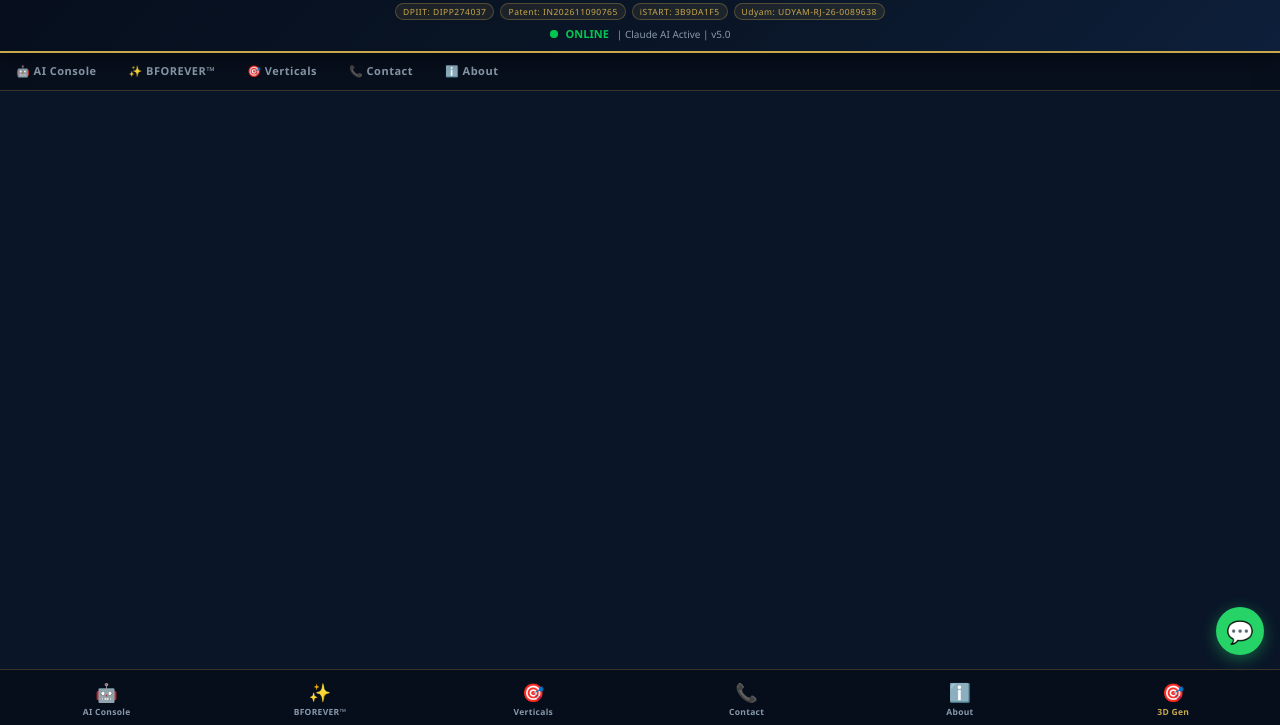
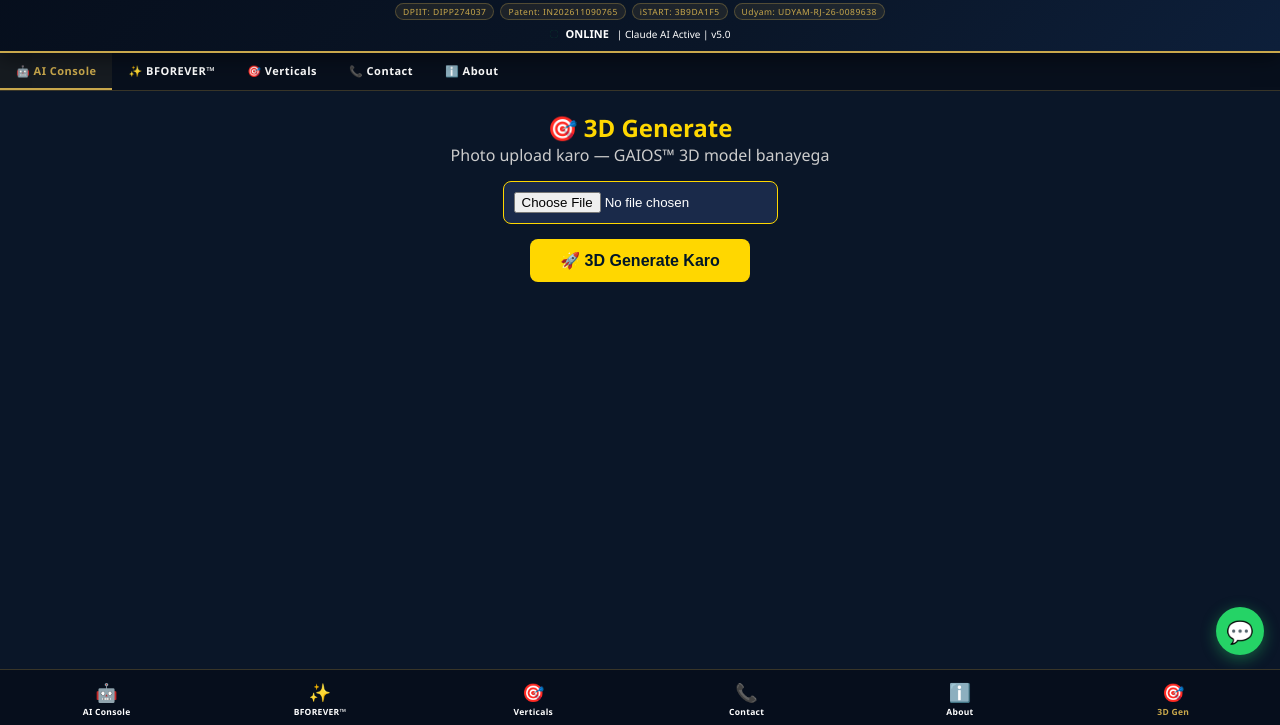
Before and after one commit to genesysadditive3d/gaios-app, a plain HTML site: page index.html in a window 1280 px wide. Both pictures are taken after a click on the element "🎯 3D Gen". Shown: the part 75-800 px from the top of the page. Drawn offline with Linux system fonts and the light colour scheme.

Commit message:
Update index.html

```diff
--- a/index.html
+++ b/index.html
@@ -12,7 +12,7 @@
     --gold-light: #E8C97A;
     --gold-dim: rgba(201,168,76,0.15);
     --white: #FFFFFF;
-    --gray: #8899AA;
+    --gray: #8899AAF
     --green: #00C853;
     --red: #FF4444;
     --card-bg: rgba(255,255,255,0.04);
@@ -935,6 +935,14 @@
   };
   reader.readAsDataURL(fileInput.files[0]);
 }
+  function showTab(tab) {
+  document.querySelectorAll('.section').forEach(s => s.style.display = 'none');
+  document.querySelectorAll('.bottom-btn').forEach(b => b.classList.remove('active'));
+  const el = document.getElementById('tab-' + tab);
+  if (el) el.style.display = 'block';
+  const navEl = document.getElementById('nav-' + tab);
+  if (navEl) navEl.classList.add('active');
+}
 </script>
   <div id="tab-3d" class="section" style="display:none;padding:20px;text-align:center">
   <h2 style="color:gold">🎯 3D Generate</h2>
```
